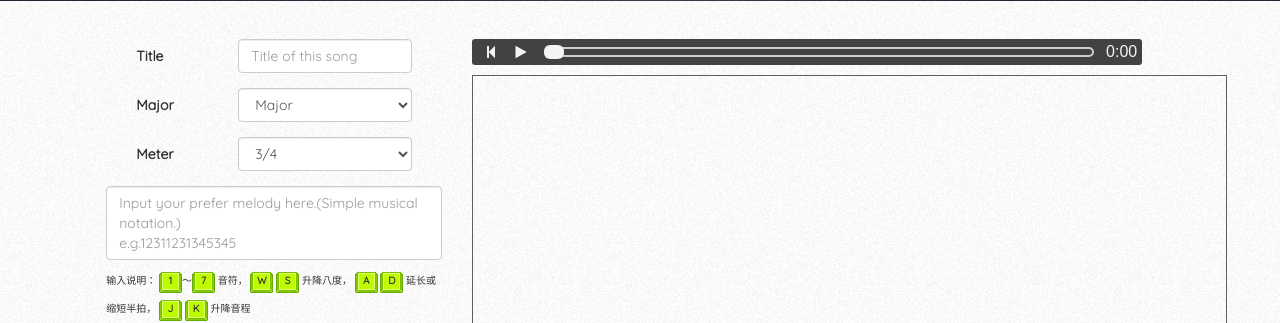
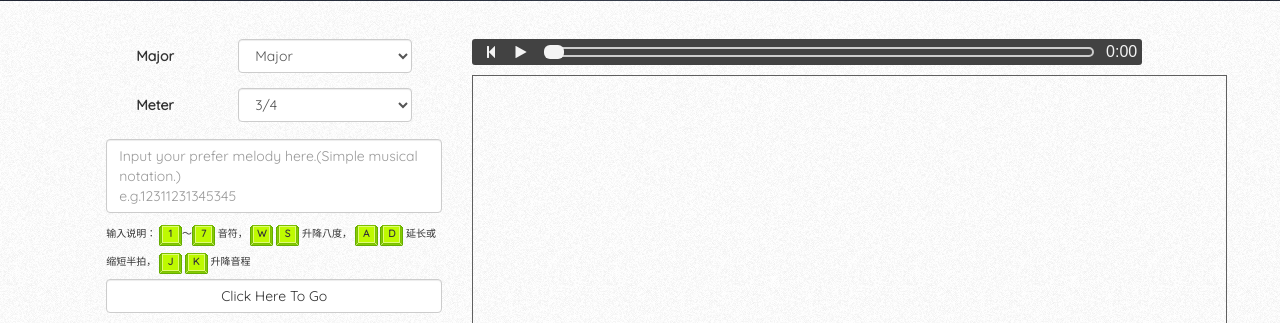
Before and after one commit to yippp/Musier, a Django app: page /app/notionLoad/ in a window 1280 px wide. Shown: the part 119-442 px from the top of the page. Run offline with Django 3.2, Linux system fonts and the light colour scheme; some libraries are stand-ins or nearby versions.

Commit message:
1.Title 在生成乐曲后出现（less confusion）2.生成乐曲后Major、Meter不可更改3.abcjs不可更改，用户确认理解后才可更改（拟）

```diff
--- a/MusierWeb/app/templates/app/notionLoad.html
+++ b/MusierWeb/app/templates/app/notionLoad.html
@@ -37,8 +37,8 @@
 
     <div class="row">
       <from action="/app/notionLoad/" method='POST' id="notion_form">{% csrf_token %}<div class="col-lg-4 col-md-4 col-sm-12">
-          <div class="form-group col-lg-12 col-md-12">
-            <label class="label-control control-label col-lg-4 col-md-4 col-sm-4">Title</label>
+          <div class="form-group col-lg-12 col-md-12" style="display: none" id="TitleInput">
+            <label class="label-control control-label col-lg-4 col-md-4 col-sm-4" >Title</label>
             <div class="col-lg-8 col-md-8 col-sm-8">
               <input id = "Title" class="form-control" placeholder="Title of this song">
             </div>
@@ -87,7 +87,7 @@
         <div class="btn btn-default label-control col-sm-12" id="map_download" style="display: none;">Save Sheet
         </div>
 
-        <textarea class="form-control"  id="editor-textarea" style="min-height: 500px;height:auto;margin-top: 30px;resize: none;">X:1
+        <textarea class="form-control"  id="editor-textarea" readonly="readonly" style="min-height: 500px;height:auto;margin-top: 30px;resize: none;">X:1
 T:
 M: 3/4
 L: 1/8
@@ -148,10 +148,13 @@
           success: function(result, statues, xml){
             $('#editor-textarea').val(result.generated_notions);
             $('#editor-textarea').change();
+            $('#TitleInput').show();
             $("#submit").show();
             $('#midi_download_btn').show();
             $('#map_download').show();
             $('#waiting').hide();
+            $("#Major").attr("readonly","readonly");
+            $("#Meter").attr("readonly","readonly");
           },
           error: function(){
               alert("false");
```
